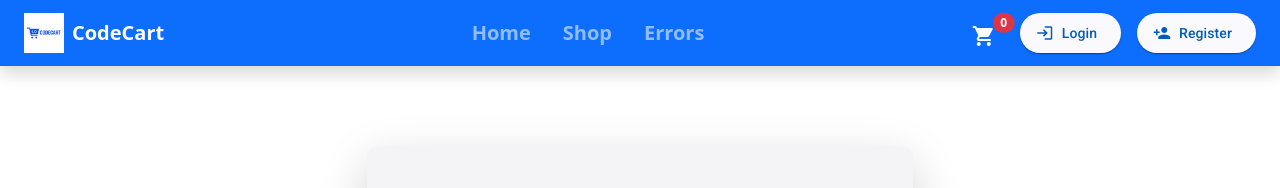
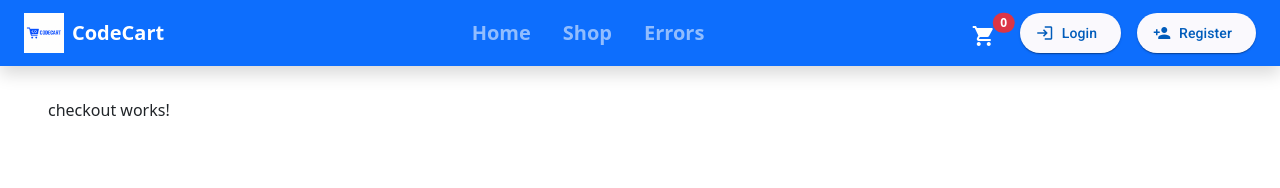
Before and after one commit to Ahmed58Usama2001/CodeCartFrontEnd, an Angular app: page /checkout in a window 1280 px wide. Before the commit this address led to /not-found. Shown: the top 188 px of the page. Built offline with nearby package versions, Linux system fonts and the light colour scheme.

Commit message:
Creating checkout component

```diff
--- /dev/null
+++ b/src/app/Features/checkout/checkout.component.html
@@ -0,0 +1 @@
+<p>checkout works!</p>
--- a/src/app/app.routes.ts
+++ b/src/app/app.routes.ts
@@ -6,6 +6,7 @@ import { TestErrorComponent } from './Features/test-error/test-error.component';
 import { NotFoundComponent } from './Shared/components/not-found/not-found.component';
 import { ServerErrorComponent } from './Shared/components/server-error/server-error.component';
 import { CartComponent } from './Features/cart/cart.component';
+import { CheckoutComponent } from './Features/checkout/checkout.component';
 
 export const routes: Routes = [
     {path: '', component: HomeComponent},
@@ -15,5 +16,6 @@ export const routes: Routes = [
     {path: 'not-found', component: NotFoundComponent},
     {path: 'server-error', component: ServerErrorComponent},
     {path: 'cart', component: CartComponent},
+    {path: 'checkout', component: CheckoutComponent},
     {path: '**',redirectTo:'not-found' ,pathMatch:'full'}
 ];
```
Also changed, not shown: src/app/Core/services/checkout.service.ts (added, +9 -0 lines), src/app/Features/checkout/checkout.component.ts (added, +11 -0 lines), src/app/Features/checkout/checkout.component.css (added).
